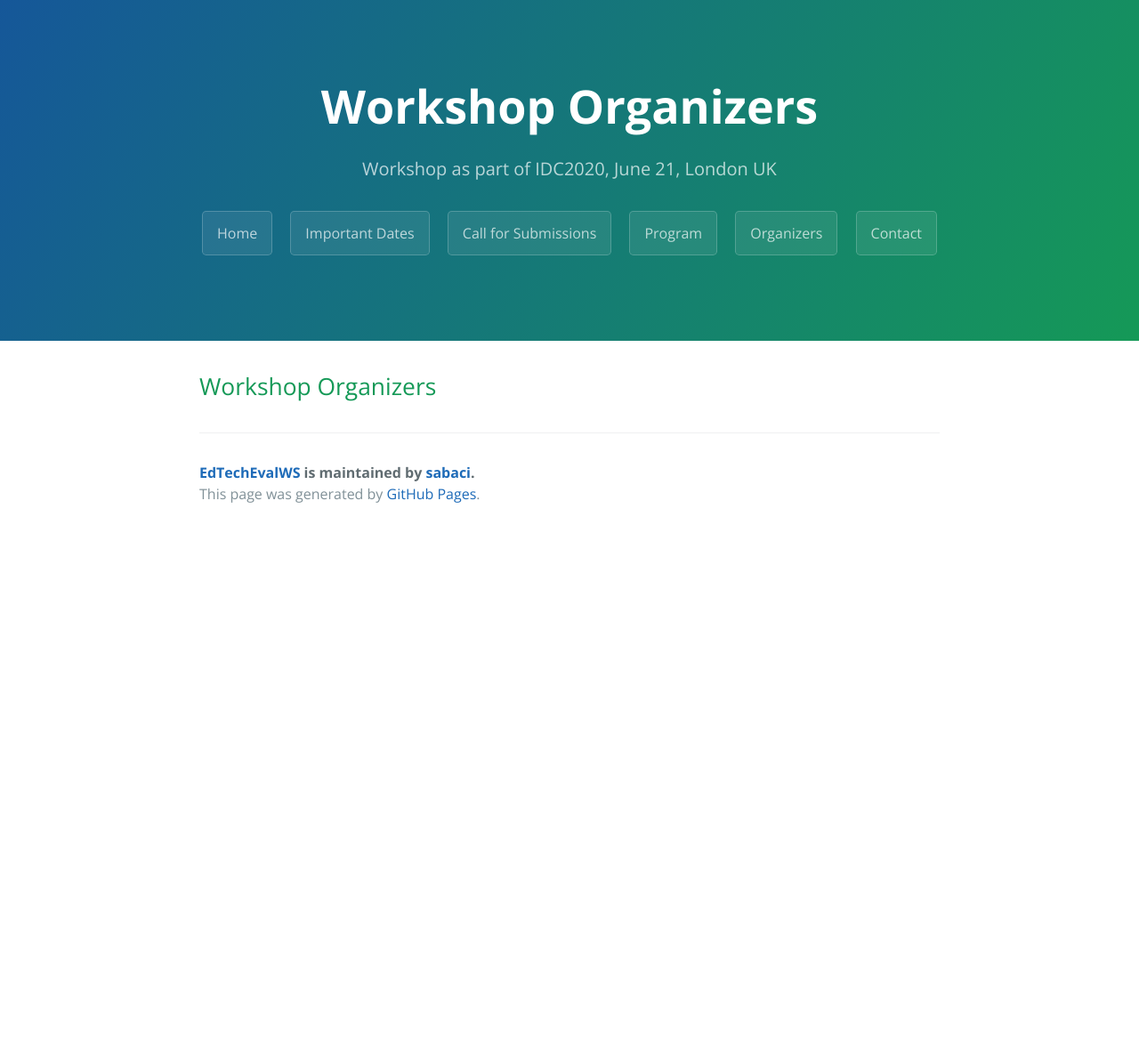
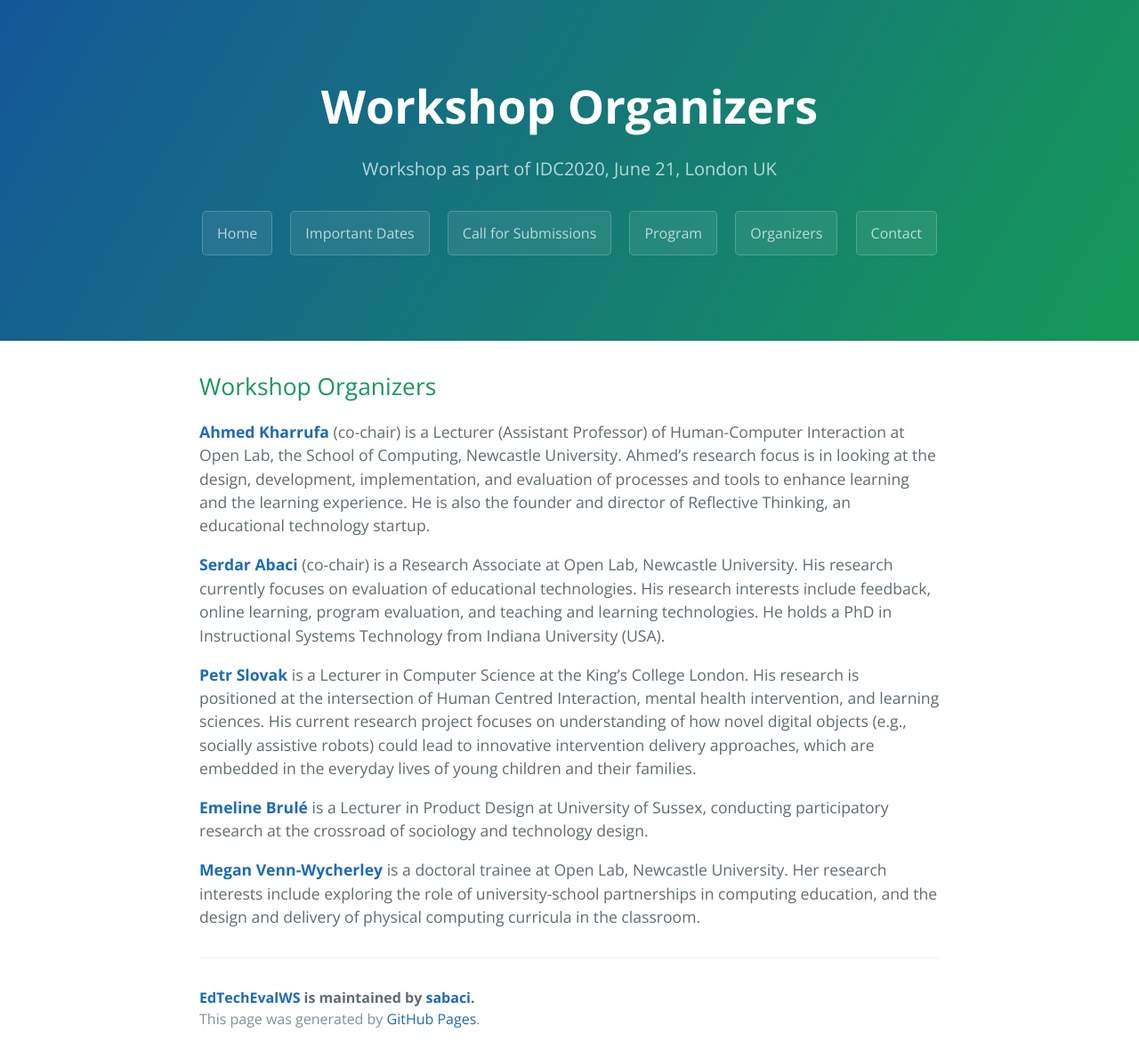
Before and after one commit to sabaci/EdTechEvalWS, a Jekyll site: the page built from organizers.md, in a window 1280 px wide. Shown: the whole page at 89% size. Built offline with Jekyll 4.4.1, drawn with Linux system fonts in a browser that asks for light colours; our own code applies the rules of GitHub Pages for plain Markdown files; before the commit the page ends 900 px from its top, so only the background shows below that.

Commit message:
Update organizers.md

```diff
--- a/organizers.md
+++ b/organizers.md
@@ -1 +1,11 @@
 ## Workshop Organizers
+
+[**Ahmed Kharrufa**](https://www.ncl.ac.uk/computing/people/profile/ahmedkharrufa) (co-chair) is a Lecturer (Assistant Professor) of Human-Computer Interaction at Open Lab, the School of Computing, Newcastle University. Ahmed’s research focus is in looking at the design, development, implementation, and evaluation of processes and tools to enhance learning and the learning experience. He is also the founder and director of Reflective Thinking, an educational technology startup.
+
+[**Serdar Abaci**](https://www.ncl.ac.uk/computing/people/profile/serdarabaci.html) (co-chair) is a Research Associate at Open Lab, Newcastle University. His research currently focuses on evaluation of educational technologies. His research interests include feedback, online learning, program evaluation, and teaching and learning technologies. He holds a PhD in Instructional Systems Technology from Indiana University (USA).
+
+[**Petr Slovak**](https://www.kcl.ac.uk/people/petr-slovak) is a Lecturer in Computer Science at the King’s College London. His research is positioned at the intersection of Human Centred Interaction, mental health intervention, and learning sciences. His current research project focuses on understanding of how novel digital objects (e.g., socially assistive robots) could lead to innovative intervention delivery approaches, which are embedded in the everyday lives of young children and their families.
+
+[**Emeline Brulé**](http://www.sussex.ac.uk/profiles/461041) is a Lecturer in Product Design at University of Sussex, conducting participatory research at the crossroad of sociology and technology design.
+
+[**Megan Venn-Wycherley**](https://openlab.ncl.ac.uk/people/megan-venn-wycherley/) is a doctoral trainee at Open Lab, Newcastle University. Her research interests include exploring the role of university-school partnerships in computing education, and the design and delivery of physical computing curricula in the classroom.
```
